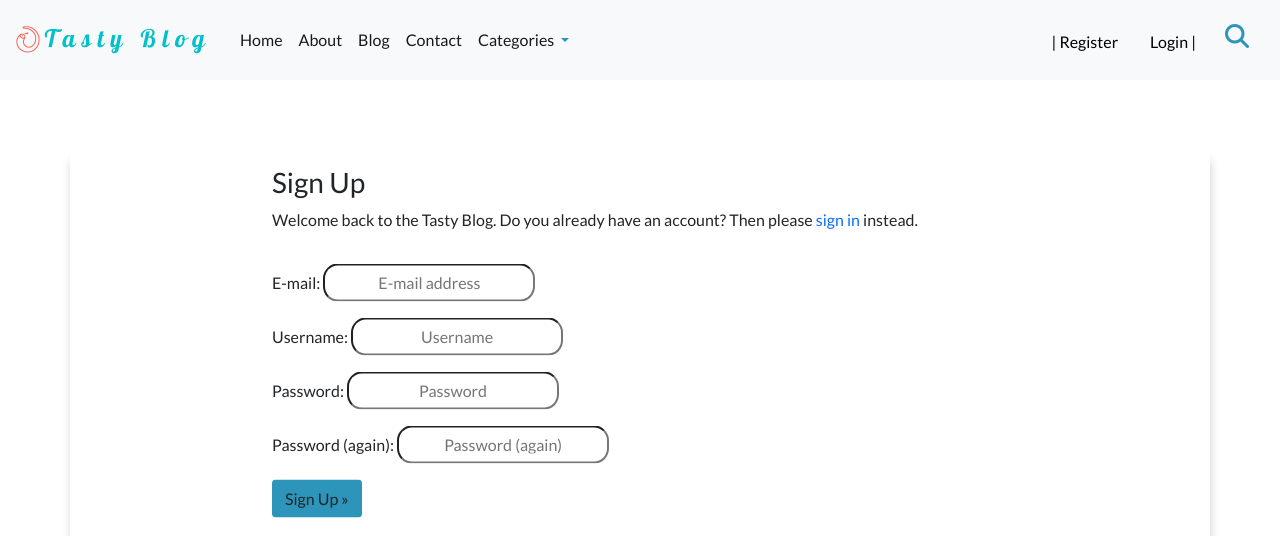
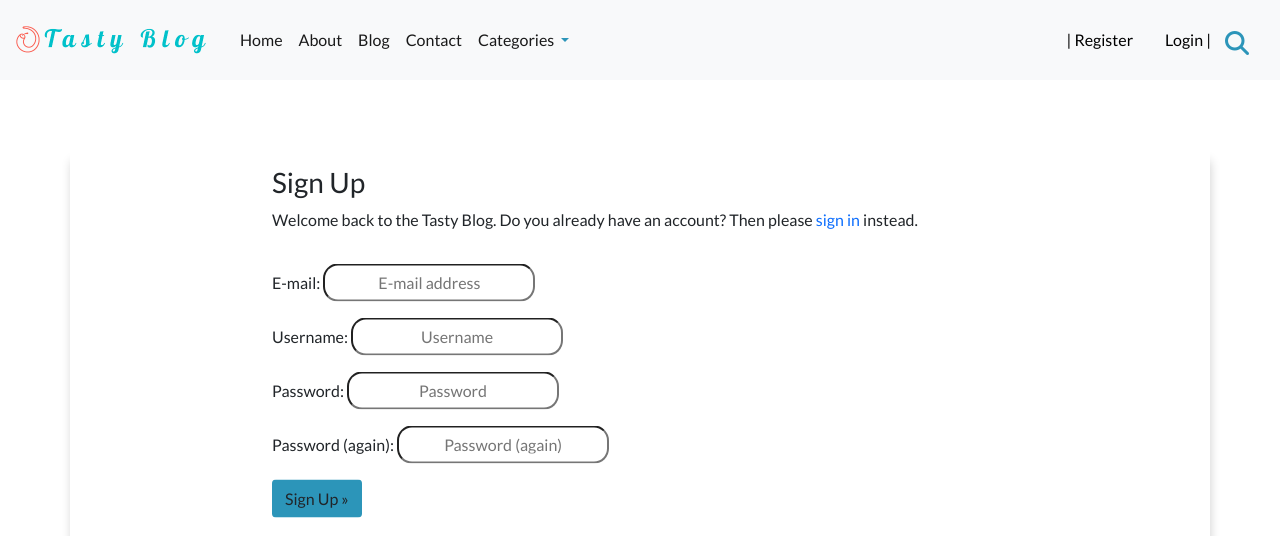
Before and after one commit to PedroCristo/portfolio_project_4, a Django app: page /accounts/signup/ in a window 1280 px wide. Shown: the top 536 px of the page. Run offline with Django 3.2, Linux system fonts and the light colour scheme; data that the repository does not hold is empty; some libraries are stand-ins or nearby versions.

Commit message:
Add logout-box class and CSS style to align the login logout links in the navbar

```diff
--- a/static/css/my_css.css
+++ b/static/css/my_css.css
@@ -257,7 +257,17 @@ button,
 }
 
 .login-box {
-    margin-top: 20px;
+    margin-right: -10px;
+    margin-top: 35px;
+}
+
+.login-box .nav-link {
+    padding: 0.5rem 0.5rem;
+}
+
+.logout-box {
+    margin-right: -15px;
+    margin-top: 15px;
 }
 
 .login-box .author-img {
@@ -267,7 +277,7 @@ button,
 }
 
 #search-box-button {
-    margin-top: 10px;
+    margin-top: 25px;
 }
 
 .navbar-brand {
@@ -713,17 +723,17 @@ body.modal-open {
 }
 
 .book-card img {
-    height: 250px!important;
-    width: 60%!important;
+    height: 250px !important;
+    width: 60% !important;
     margin: 0 auto;
 }
 
 .book-card .content-img {
- position: relative;
- margin-bottom: 15px;
- background: rgb(199, 235, 240);
- padding: 20px 0 10px;
- border-radius: 5px;
+    position: relative;
+    margin-bottom: 15px;
+    background: rgb(199, 235, 240);
+    padding: 20px 0 10px;
+    border-radius: 5px;
 }
 
 .book-card .content-description p {
@@ -734,7 +744,7 @@ body.modal-open {
     color: rgb(0, 255, 21) !important;
     font-size: 40px;
     left: 0;
-    bottom:-15px;
+    bottom: -15px;
     position: absolute;
 }
 
@@ -962,9 +972,11 @@ body.modal-open {
     input#id_picture {
         font-size: 12px;
     }
+
     .edit-comments form textarea {
         width: 250px;
     }
+
     .table>:not(caption)>*>* {
         padding: 0.6rem .5rem;
     }
--- a/templates/components/navbar.html
+++ b/templates/components/navbar.html
@@ -1,4 +1,5 @@
 {% load static %}
+
 
  <!-- SEARCH BOX SECTION -->
  <div id="search-box">
@@ -62,10 +63,10 @@
                     </li>
                     {% endif %}
             </ul>
+            {% if user.is_authenticated %}
             <ul class="d-flex login-box">
                 <!-- User authentication -->
-                {% if user.is_authenticated %}
-                <li class="nav-item display-inline"></li>
+                <li class="nav-item display-inline">
                     <li><a href="/profile"><p class="nav-link">| <i class="fa fa-user" aria-hidden="true"></i>{{ user.username | slice:":10" }}</p></a></li>
                     {% if user.profile.image %}
                     <li><img class="author-img" src="{{ user.profile.image.url }}" alt="User Image"></li>
@@ -75,15 +76,18 @@
                     <li>
                         <a class="nav-link test-center" href="{% url 'account_logout' %}" aria-label="Go to the logout page"> Logout <i class="fa fa-sign-out" aria-hidden="true"></i>|</a>
                     </li>
+                </ul>
                 {% else %}
+                <ul class="d-flex logout-box">
                     <li class="nav-item">
                         <a class="nav-link" href="{% url 'account_signup' %}" aria-label="Go to the signup page">| Register</a>
                     </li>
                     <li class="nav-item">
                         <a class="nav-link" href="{% url 'account_login' %}" aria-label="Go to the login page">Login |</a>
                     </li>
+                </ul>
                     {% endif %}
-            </ul>
+
             <p id="search-box-button" class="btn"><i class="fas fa-search"></i></p>
         </div>
     </div>
--- a/templates/posts/contact.html
+++ b/templates/posts/contact.html
@@ -12,7 +12,7 @@
             <div class="col-md-4">
                 <div class="contact-details">
                     <h4>Contacto</h4>
-                    <p><i class="fas fa-phone"></i>+089 9648 84547</p>
+                    <p><i class="fas fa-phone"></i>+ 82 9648 84547</p>
                     <p><i class="far fa-envelope"></i>info@tastyblog.com</p>
                     <p><i class="fas fa-home"></i>2A Bow Lane - Dublin 8</p>
                 </div>
```
Lines whose indentation alone changed are shown as unchanged.
